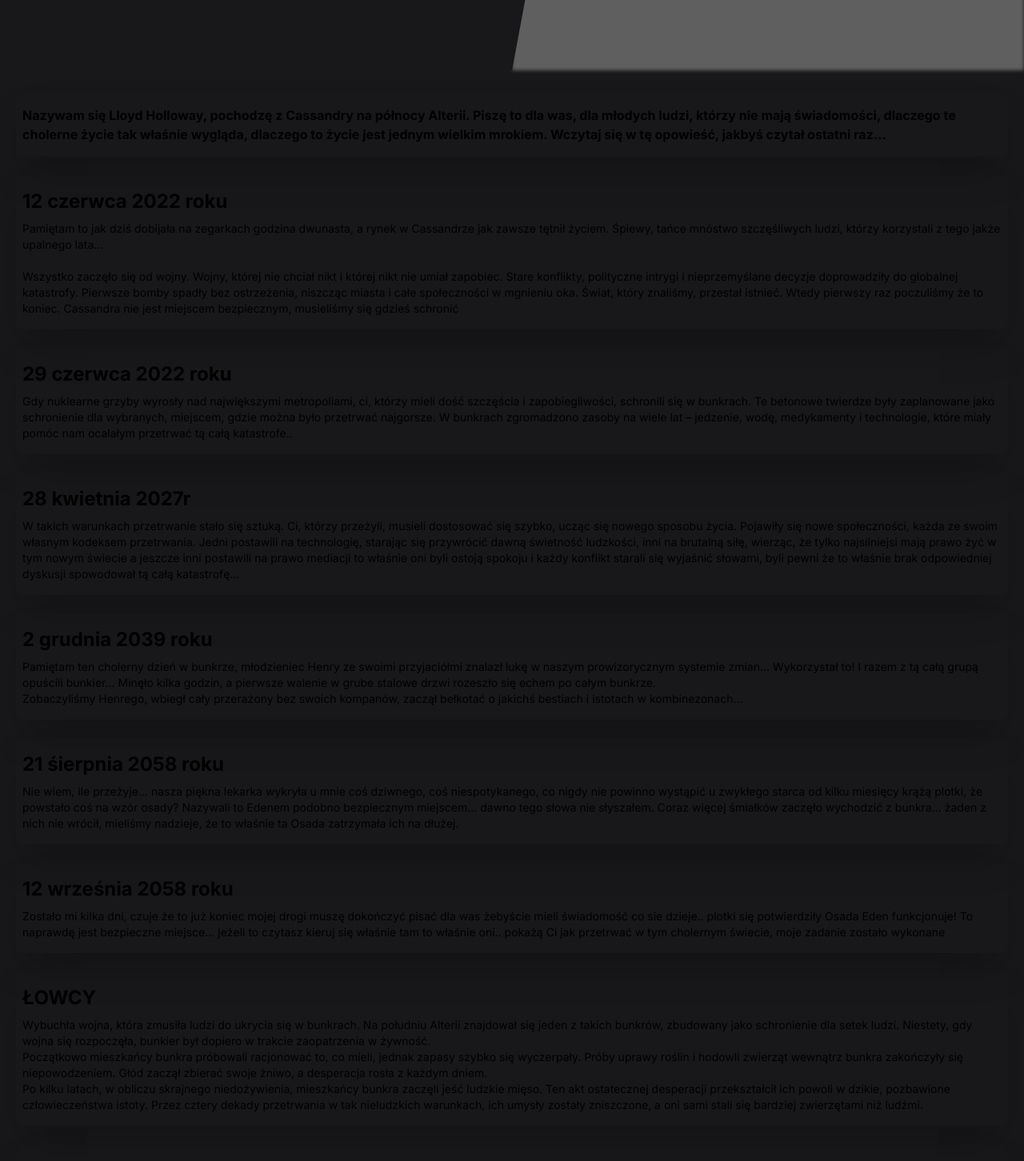
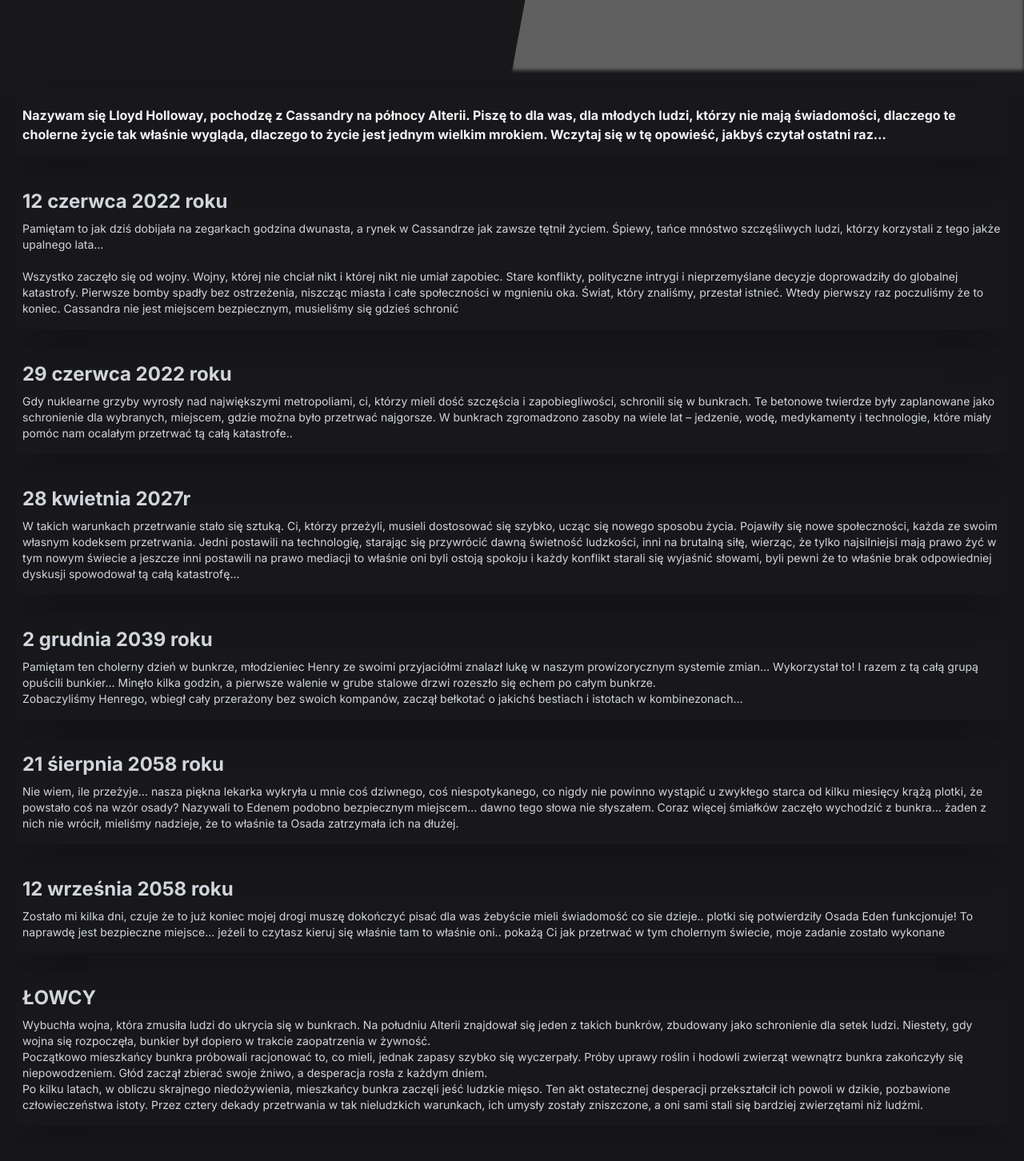
Before and after one commit to szwedzik/darkalley, a Next.js app: page /lore in a window 1280 px wide. Shown: the part 660-2112 px from the top of the page at 80% size. Built offline with nearby package versions, Linux system fonts and the light colour scheme; grey boxes are pictures that could not be loaded.

Commit message:
updared font color

```diff
--- a/src/app/donate/page.tsx
+++ b/src/app/donate/page.tsx
@@ -45,7 +45,7 @@ export default function Donate() {
         <div className="w-full max-w-screen-xl">
           <div className="flex flex-col w-full rounded-lg p-2">
             <div className="flex flex-col lg:flex-row backdrop:blur-lg shadow-2xl p-2 mt-2 rounded-lgr">
-              <div className="flex flex-col gap-2">
+              <div className="flex flex-col gap-2 text-gray-100">
                 <span className="pr-2 text-sm">
                   Wspieranie naszego projektu jest całkowicie dobrowolne.
                   Wszelkie darowizny są wykorzystywane wyłącznie na opłacenie
--- a/src/app/lore/page.tsx
+++ b/src/app/lore/page.tsx
@@ -81,22 +81,22 @@ const LoreDisplay = () => {
             <div className="flex flex-col lg:flex-row backdrop:blur-lg shadow-2xl p-2 mt-2 rounded-lg">
               <div className="flex flex-col gap-2 pt-2 pb-2">
                 {entry.intro && (
-                  <span className="text-1xl max-md:text-1xl font-bold">
+                  <span className="text-1xl max-md:text-1xl font-bold text-gray-100">
                     {entry.intro.trim()}
                   </span>
                 )}
                 {entry.date && (
-                  <span className="text-2xl max-md:text-1xl font-bold">
+                  <span className="text-2xl max-md:text-1xl font-bold text-gray-300">
                     {entry.date}
                   </span>
                 )}
                 {entry.title && (
-                  <span className="text-2xl max-md:text-1xl font-bold">
+                  <span className="text-2xl max-md:text-1xl font-bold text-gray-300">
                     {entry.title}
                   </span>
                 )}
                 {entry.content && (
-                  <span className="text-sm max-md:text-xs whitespace-pre-line">
+                  <span className="text-sm max-md:text-xs whitespace-pre-line text-gray-300">
                     {entry.content.trim()}
                   </span>
                 )}
--- a/src/app/page.tsx
+++ b/src/app/page.tsx
@@ -33,8 +33,8 @@ const fetchServerInfo = async (): Promise<ServerInfo> => {
   return response.data;
 };
 
-const targetDate = new Date("2024-07-12T18:00:00Z");
-//const targetDate = new Date("2024-07-02T20:05:00Z");
+//const targetDate = new Date("2024-07-12T18:00:00Z");
+const targetDate = new Date("2024-07-02T20:05:00Z");
 
 const Home = () => {
   const [isCountdownFinished, setIsCountdownFinished] = useState(false);
@@ -119,10 +119,10 @@ const Home = () => {
               <div className="flex flex-col w-full rounded-lg p-2">
                 <div className="flex flex-col lg:flex-row backdrop-blur-lg shadow-2xl p-2 mt-2 rounded-lg justify-center">
                   <div className="flex flex-col gap-2 items-center">
-                    <span className="text-2xl max-md:text-1xl font-bold text-center">
+                    <span className="text-2xl max-md:text-1xl font-bold text-center text-gray-100">
                       DRUGI SEZON DARKALLEY
                     </span>
-                    <span className="pr-2">
+                    <span className="pr-2 text-gray-300">
                       Lloyd Holloway, pochodzący z Cassandry miasta na północy
                       jednej z wysp Oceanu Północnego - Alterii, przekazuje
                       swoją historię dla młodych ludzi, którzy nie rozumieją,
--- a/src/app/rules/page.tsx
+++ b/src/app/rules/page.tsx
@@ -249,11 +249,11 @@ const RulesDisplay = () => {
           <div key={index} className="flex flex-col w-full rounded-lg p-2">
             <div className="flex flex-col lg:flex-row backdrop:blur-lg shadow-2xl p-2 mt-2 rounded-lg">
               <div className="flex flex-col gap-2">
-                <span className="text-2xl max-md:text-1xl font-bold">
+                <span className="text-2xl max-md:text-1xl font-bold text-gray-100">
                   {rule.title}
                 </span>
                 {rule.content.map((item, idx) => (
-                  <span key={idx} className="text-sm max-md:text-xs">
+                  <span key={idx} className="text-sm max-md:text-xs text-gray-300">
                     {item}
                   </span>
                 ))}
```
